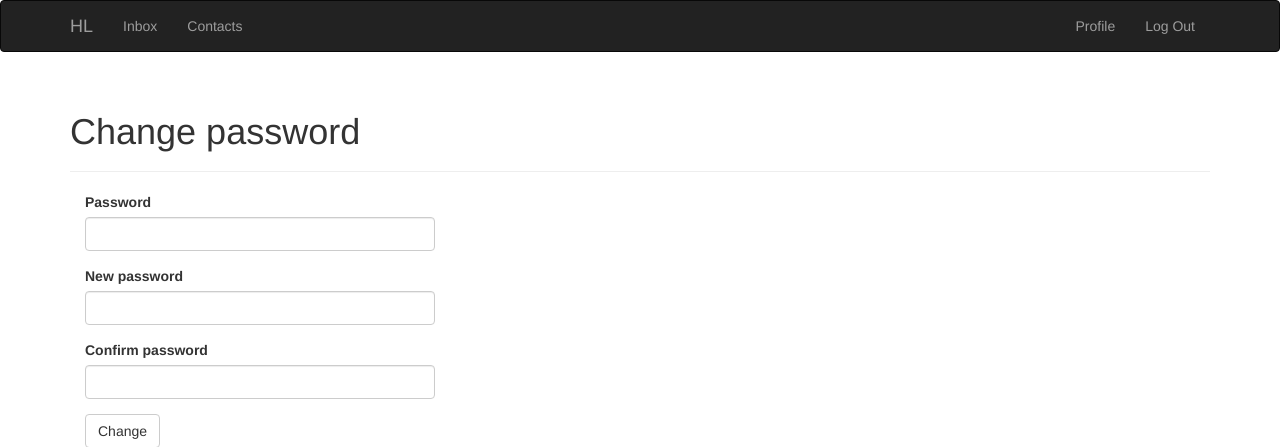
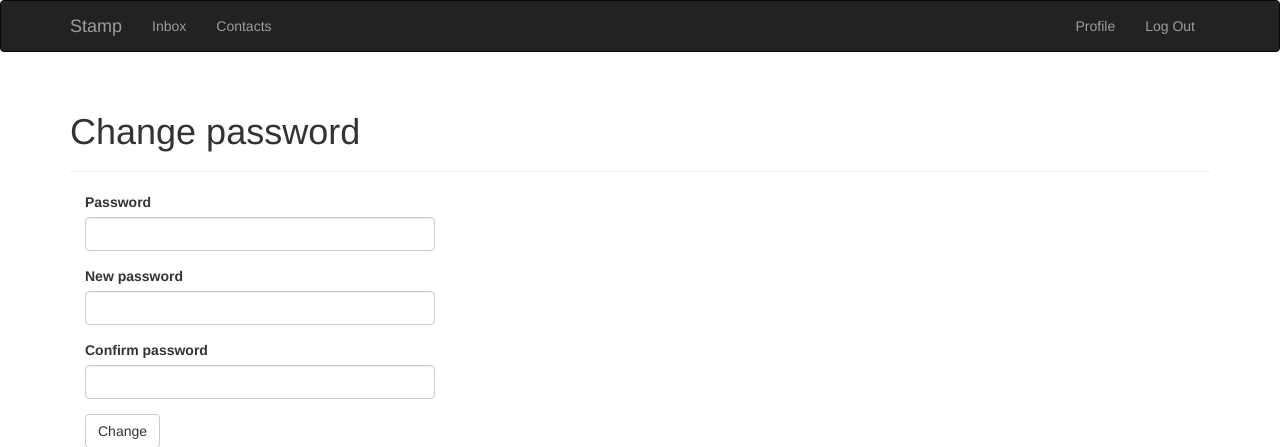
Before and after one commit to wildme/flask, a Flask app: page /user/password in a window 1280 px wide. Shown: the top 447 px of the page. Run offline with Flask 2, Linux system fonts and the light colour scheme; the visitor is signed in with stand-in values (Sample User, id 1); some libraries are stand-ins or nearby versions.

Commit message:
Renamed some links

```diff
--- a/A1/app/templates/base.html
+++ b/A1/app/templates/base.html
@@ -1,6 +1,6 @@
 {% extends "bootstrap/base.html" %}
 
-{% block title %}A1{% endblock %}
+{% block title %}Stamp{% endblock %}
 
 {% block head %}
 {{ super() }}
@@ -18,7 +18,7 @@
                 <span class="icon-bar"></span>
                 <span class="icon-bar"></span>
             </button>
-            <a class="navbar-brand" href="{{ url_for('main.index') }}">HL</a>
+            <a class="navbar-brand" href="{{ url_for('main.index') }}">Stamp</a>
         </div>
         <div class="navbar-collapse collapse">
             <ul class="nav navbar-nav">
```
